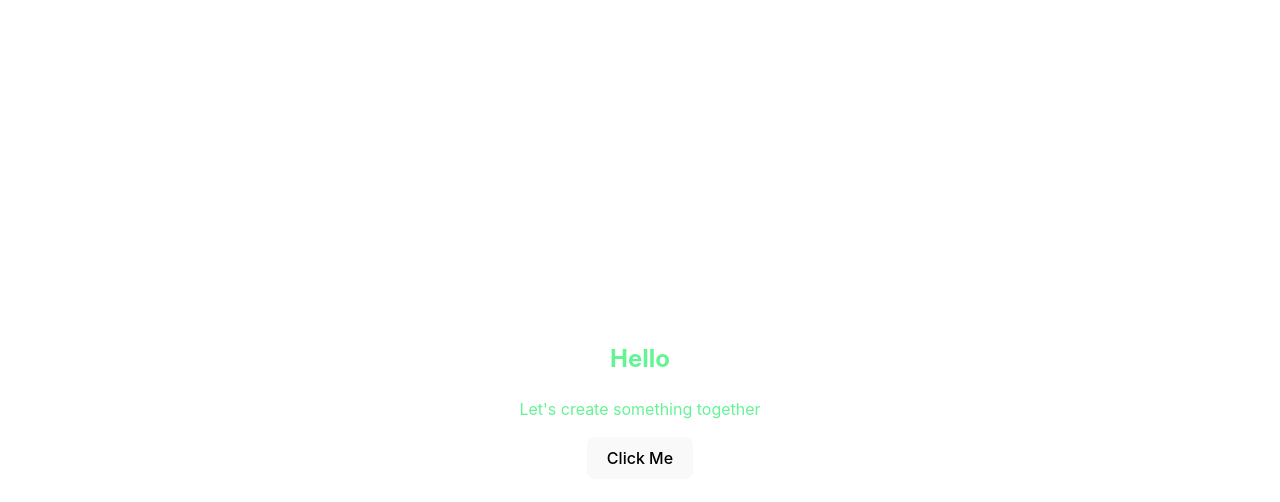
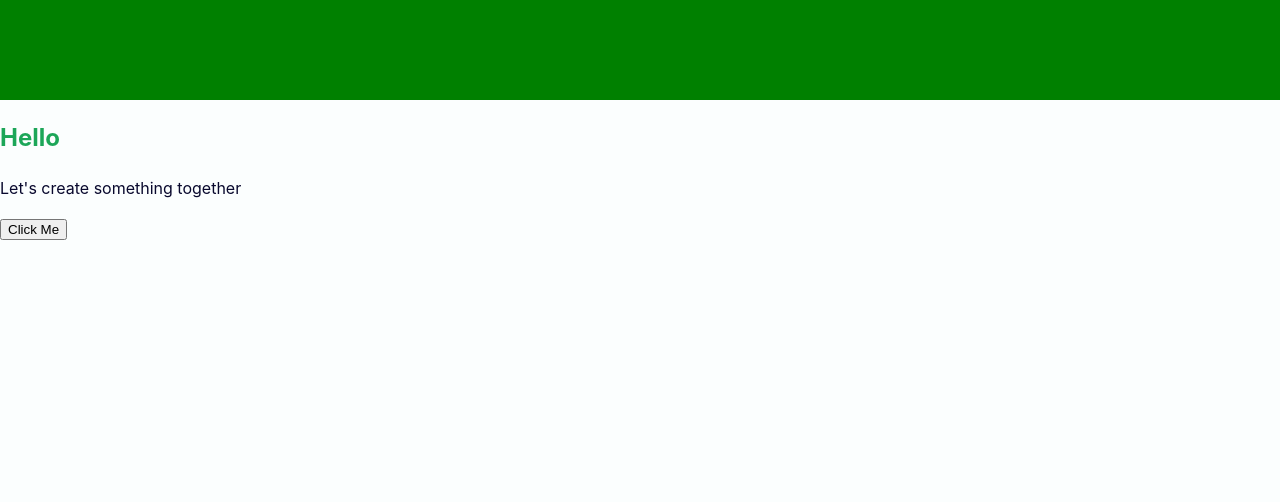
Before and after one commit to dnguyen130/new-portfolio, a React (Vite) app: page / in a window 1280 px wide. Shown: the top 502 px of the page. Built offline with nearby package versions, Linux system fonts and the light colour scheme.

Commit message:
some progress

```diff
--- a/package.json
+++ b/package.json
@@ -11,8 +11,8 @@
     "lint:ts": "tslint --project tsconfig.json --config tslint.json"
   },
   "lint-staged": {
-    "*.ts": "yarn lint:ts",
-    "*.tsx": "yarn lint:ts"
+    "*.ts": "npm run lint:ts",
+    "*.tsx": "npm run lint:ts"
   },
   "husky": {
     "hooks": {
--- a/src/App.tsx
+++ b/src/App.tsx
@@ -1,8 +1,11 @@
+import Nav from "./components/nav";
+
 function App() {
   return (
     <div>
-      <h2 style={{ color: "#65F494" }}>Hello</h2>
-      <p style={{ color: "#65F494 " }}>Let's create something together</p>
+      <Nav />
+      <h2>Hello</h2>
+      <p>Let's create something together</p>
       <button>Click Me</button>
     </div>
   );
--- /dev/null
+++ b/src/components/nav/index.tsx
@@ -0,0 +1,7 @@
+import { ReactElement } from "react";
+
+import styles from "@/styles/nav.module.css";
+
+export default function Nav(): ReactElement {
+  return <div className={styles.container}></div>;
+}
--- a/src/main.tsx
+++ b/src/main.tsx
@@ -1,7 +1,7 @@
 import React from "react";
 import ReactDOM from "react-dom/client";
 import App from "./App.tsx";
-import "@/styles/main.css";
+import "@/styles/index.css";
 
 ReactDOM.createRoot(document.getElementById("root")!).render(
   <React.StrictMode>
--- /dev/null
+++ b/src/styles/index.css
@@ -0,0 +1,41 @@
+:root {
+  --color-secondary: #fbfefe;
+  --color-accent: #1ca658;
+  --color-primary: #09092e;
+
+  font-family: Inter, system-ui, Avenir, Helvetica, Arial, sans-serif;
+  line-height: 1.5;
+  font-weight: 400;
+
+  color-scheme: light dark;
+  color: white;
+  background-color: var(--color-primary);
+
+  font-synthesis: none;
+  text-rendering: optimizeLegibility;
+  -webkit-font-smoothing: antialiased;
+  -moz-osx-font-smoothing: grayscale;
+  -webkit-text-size-adjust: 100%;
+}
+
+body {
+  margin: 0;
+  min-width: 320px;
+  min-height: 100vh;
+}
+
+h2 {
+  color: var(--color-accent);
+}
+
+p {
+  color: var(--color-secondary);
+}
+
+@media (prefers-color-scheme: light) {
+  :root {
+    --color-primary: #fbfefe;
+    --color-accent: #1ca658;
+    --color-secondary: #09092e;
+  }
+}
--- a/src/styles/main.css
+++ /dev/null
@@ -1,78 +0,0 @@
-@import "./theme.css";
-
-:root {
-  font-family: Inter, system-ui, Avenir, Helvetica, Arial, sans-serif;
-  line-height: 1.5;
-  font-weight: 400;
-
-  color-scheme: light dark;
-  color: rgba(255, 255, 255, 0.87);
-  background-color: var(--color-primary-500);
-
-  font-synthesis: none;
-  text-rendering: optimizeLegibility;
-  -webkit-font-smoothing: antialiased;
-  -moz-osx-font-smoothing: grayscale;
-  -webkit-text-size-adjust: 100%;
-}
-
-#root {
-  max-width: 1280px;
-  margin: 0 auto;
-  padding: 2rem;
-  text-align: center;
-}
-
-a {
-  font-weight: 500;
-  color: #646cff;
-  text-decoration: inherit;
-}
-a:hover {
-  color: #535bf2;
-}
-
-body {
-  margin: 0;
-  display: flex;
-  place-items: center;
-  min-width: 320px;
-  min-height: 100vh;
-}
-
-h1 {
-  font-size: 3.2em;
-  line-height: 1.1;
-}
-
-button {
-  border-radius: 8px;
-  border: 1px solid transparent;
-  padding: 0.6em 1.2em;
-  font-size: 1em;
-  font-weight: 500;
-  font-family: inherit;
-  background-color: var(--color-accent-500);
-  cursor: pointer;
-  transition: border-color 0.25s;
-}
-button:hover {
-  border-color: #646cff;
-}
-button:focus,
-button:focus-visible {
-  outline: 4px auto -webkit-focus-ring-color;
-}
-
-@media (prefers-color-scheme: light) {
-  :root {
-    color: #213547;
-    background-color: #ffffff;
-  }
-  a:hover {
-    color: #747bff;
-  }
-  button {
-    background-color: #f9f9f9;
-  }
-}
--- /dev/null
+++ b/src/styles/nav.module.css
@@ -0,0 +1,5 @@
+.container {
+  background-color: green;
+  width: 100%;
+  min-height: 100px;
+}
--- a/src/styles/theme.css
+++ /dev/null
@@ -1,72 +0,0 @@
-:root {
-  /* Grey Background Color */
-  --color-primary-100: #e9e9f5;
-  --color-primary-200: #d5d5ec;
-  --color-primary-300: #aaaac7;
-  --color-primary-400: #757590;
-  --color-primary-500: #353546;
-  --color-primary-600: #26263c;
-  --color-primary-700: #1a1a32;
-  --color-primary-800: #101028;
-  --color-primary-900: #0a0a21;
-
-  /* Green Font Color */
-  --color-secondary-100: #d6fed7;
-  --color-secondary-200: #aefdb8;
-  --color-secondary-300: #84f99f;
-  --color-secondary-400: #65f494;
-  --color-secondary-500: #34ed84;
-  --color-secondary-600: #26cb7e;
-  --color-secondary-700: #1aaa75;
-  --color-secondary-800: #108969;
-  --color-secondary-900: #097160;
-
-  /* Purple Accent Color */
-  --color-accent-100: #d3fffe;
-  --color-accent-200: #a8f9ff;
-  --color-accent-300: #7deeff;
-  --color-accent-400: #5ddeff;
-  --color-accent-500: #27c5ff;
-  --color-accent-600: #1c9adb;
-  --color-accent-700: #1374b7;
-  --color-accent-800: #0c5393;
-  --color-accent-900: #073b7a;
-
-  /* Semantic Colours */
-  --color-success-100: #ecf8cd;
-  --color-success-200: #d6f19e;
-  --color-success-300: #add768;
-  --color-success-400: #7faf3e;
-  --color-success-500: #497a11;
-  --color-success-600: #39680c;
-  --color-success-700: #2b5708;
-  --color-success-800: #1f4605;
-  --color-success-900: #163a03;
-  --color-info-100: #cbebfb;
-  --color-info-200: #98d4f8;
-  --color-info-300: #63b1ea;
-  --color-info-400: #3b8cd5;
-  --color-info-500: #075dba;
-  --color-info-600: #05489f;
-  --color-info-700: #033585;
-  --color-info-800: #02256b;
-  --color-info-900: #011a59;
-  --color-warning-100: #fbeec9;
-  --color-warning-200: #f7da94;
-  --color-warning-300: #e7b95d;
-  --color-warning-400: #cf9534;
-  --color-warning-500: #af6701;
-  --color-warning-600: #965200;
-  --color-warning-700: #7d3f00;
-  --color-warning-800: #652e00;
-  --color-warning-900: #532300;
-  --color-danger-100: #fbe1ce;
-  --color-danger-200: #f7bd9e;
-  --color-danger-300: #e78c6b;
-  --color-danger-400: #d05e44;
-  --color-danger-500: #b22313;
-  --color-danger-600: #99100d;
-  --color-danger-700: #800910;
-  --color-danger-800: #670613;
-  --color-danger-900: #550315;
-}
```
